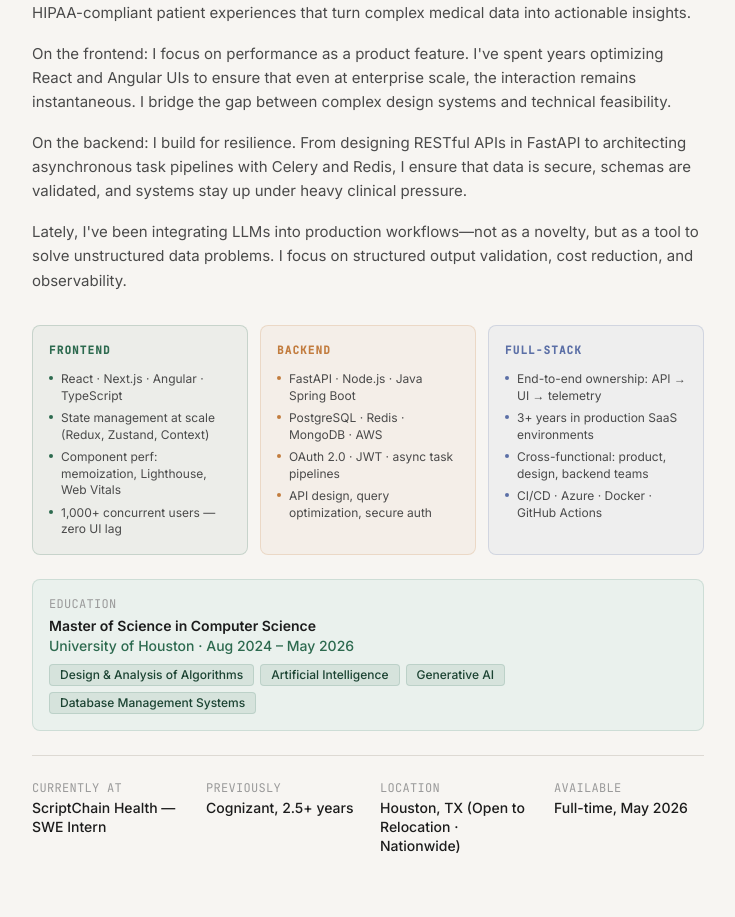
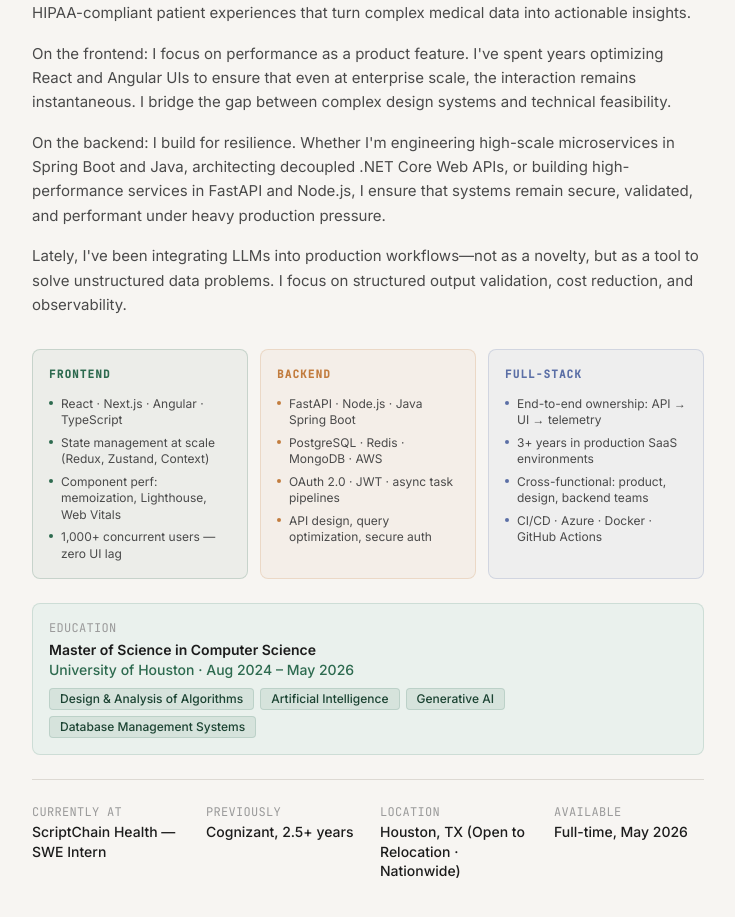
Before and after one commit to namitrathod/Myportfolio, a React (Create React App) app: page / in a window 1280 px wide. Shown: the part 985-1902 px from the top of the page, without its empty margins (408-1143 px from the left). Built offline with nearby package versions, Linux system fonts and the light colour scheme.

Commit message:
feat: enhance About section with polyglot backend signals (Spring Boot, .NET Core)

```diff
--- a/src/data/portfolio.ts
+++ b/src/data/portfolio.ts
@@ -82,7 +82,7 @@ export const portfolioData: PortfolioData = {
     about: [
       "I don't just write code; I own the lifecycle of a feature. My journey started with handling scale for 1,000+ concurrent users at Cognizant, where I learned the discipline of enterprise-grade systems. At ScriptChain Health, I'm applying that discipline to the edge of AI—building secure, HIPAA-compliant patient experiences that turn complex medical data into actionable insights.",
       "On the frontend: I focus on performance as a product feature. I've spent years optimizing React and Angular UIs to ensure that even at enterprise scale, the interaction remains instantaneous. I bridge the gap between complex design systems and technical feasibility.",
-      "On the backend: I build for resilience. From designing RESTful APIs in FastAPI to architecting asynchronous task pipelines with Celery and Redis, I ensure that data is secure, schemas are validated, and systems stay up under heavy clinical pressure.",
+      "On the backend: I build for resilience. Whether I'm engineering high-scale microservices in Spring Boot and Java, architecting decoupled .NET Core Web APIs, or building high-performance services in FastAPI and Node.js, I ensure that systems remain secure, validated, and performant under heavy production pressure.",
       "Lately, I've been integrating LLMs into production workflows—not as a novelty, but as a tool to solve unstructured data problems. I focus on structured output validation, cost reduction, and observability.",
     ],
     email: "namitrathod07@gmail.com",
```
